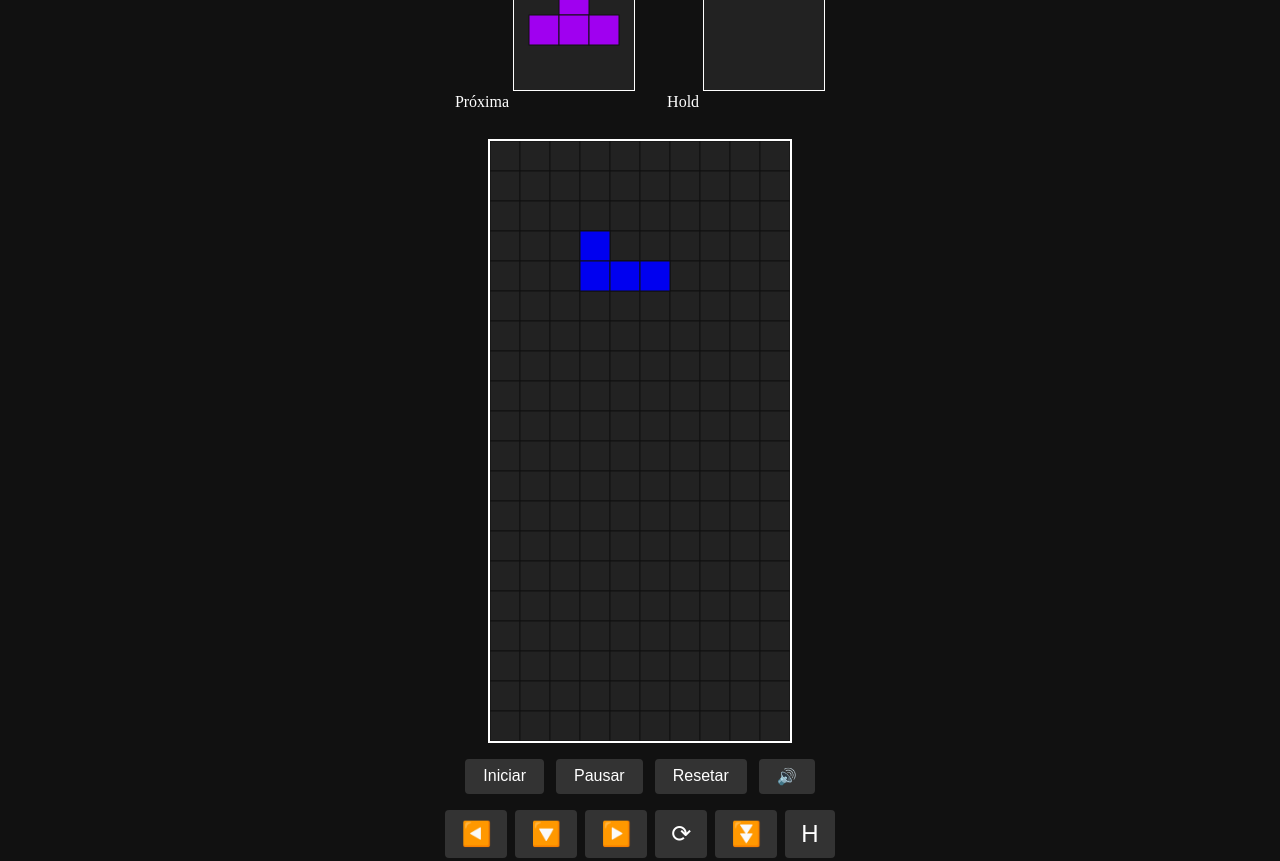
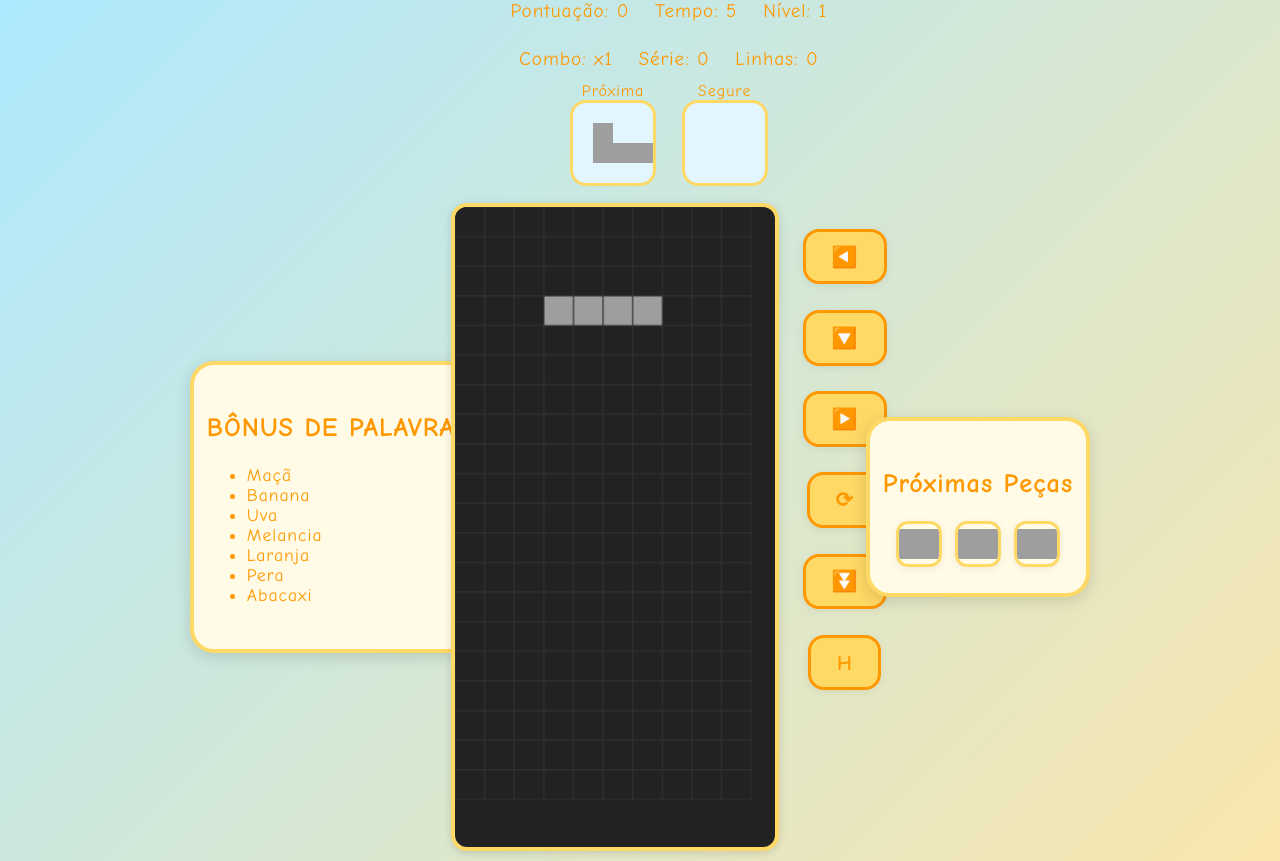
Before and after one commit to caas387/jogo-tetris, a plain HTML site: page src/index.html in a window 1280 px wide. Shown: the top 861 px of the page. Drawn offline with Linux system fonts and the light colour scheme; grey boxes are pictures that could not be loaded.

Commit message:
melhora de layout

```diff
--- a/src/index.html
+++ b/src/index.html
@@ -3,40 +3,64 @@
 <head>
     <meta charset="UTF-8">
     <meta name="viewport" content="width=device-width, initial-scale=1.0">
-    <title>Tetris</title>
+    <title>Tetris Frutas</title>
     <link rel="stylesheet" href="styles/style.css">
 </head>
 <body>
     <main>
-        <div class="hud">
-            <div id="score" aria-live="polite">Score: 0</div>
-            <div id="level" aria-live="polite">Level: 1</div>
-            <div id="lines" aria-live="polite">Linhas: 0</div>
+        <div class="container">
+            <aside class="bonus-panel">
+                <h2>BÔNUS DE PALAVRA</h2>
+                <ul id="bonus-list">
+                    <li>Maçã</li>
+                    <li>Banana</li>
+                    <li>Uva</li>
+                    <li>Melancia</li>
+                    <li>Laranja</li>
+                    <li>Pera</li>
+                    <li>Abacaxi</li>
+                </ul>
+            </aside>
+            <section class="game-area">
+                <div class="hud-top">
+                    <div id="score">Pontuação: 0</div>
+                    <div id="timer">Tempo: 0</div>
+                    <div id="level">Nível: 1</div>
+                    <div id="combo">Combo: x1</div>
+                    <div id="serie">Série: 0</div>
+                    <div id="lines">Linhas: 0</div>
                 </div>
-        <div class="side-panels">
+                <div class="panels">
                     <div>
                         <span>Próxima</span>
-                <canvas id="next" width="120" height="120" aria-label="Próxima peça"></canvas>
+                        <canvas id="next" width="80" height="80"></canvas>
                     </div>
                     <div>
-                <span>Hold</span>
-                <canvas id="hold" width="120" height="120" aria-label="Peça guardada"></canvas>
+                        <span>Segure</span>
+                        <canvas id="hold" width="80" height="80"></canvas>
                     </div>
                 </div>
-        <canvas id="tetris" width="300" height="600" aria-label="Área do jogo Tetris" tabindex="0"></canvas>
+                <div class="board-wrapper">
+                    <canvas id="tetris" width="320" height="640"></canvas>
+                    <div class="touch-controls">
+                        <button id="leftBtn">◀️</button>
+                        <button id="downBtn">🔽</button>
+                        <button id="rightBtn">▶️</button>
+                        <button id="rotateBtn">⟳</button>
+                        <button id="dropBtn">⏬</button>
+                        <button id="holdBtn">H</button>
+                    </div>
+                </div>
                 <div class="controls">
-            <button id="startBtn" aria-label="Iniciar">Iniciar</button>
-            <button id="pauseBtn" aria-label="Pausar">Pausar</button>
-            <button id="resetBtn" aria-label="Resetar">Resetar</button>
-            <button id="muteBtn" aria-label="Mutar">🔊</button>
+                    <button id="startBtn">Iniciar</button>
+                    <button id="pauseBtn">Pausar</button>
+                    <button id="resetBtn">Resetar</button>
                 </div>
-        <div class="touch-controls">
-            <button id="leftBtn" aria-label="Esquerda">◀️</button>
-            <button id="downBtn" aria-label="Baixo">🔽</button>
-            <button id="rightBtn" aria-label="Direita">▶️</button>
-            <button id="rotateBtn" aria-label="Girar">⟳</button>
-            <button id="dropBtn" aria-label="Drop">⏬</button>
-            <button id="holdBtn" aria-label="Hold">H</button>
+            </section>
+            <aside class="next-panel">
+                <h2>Próximas Peças</h2>
+                <div id="next-pieces"></div>
+            </aside>
         </div>
     </main>
     <script type="module" src="scripts/main.js"></script>
--- a/src/scripts/board.js
+++ b/src/scripts/board.js
@@ -13,12 +13,17 @@ export class Board {
         this.grid = this.createBoard();
     }
 
-    draw(ctx, squareSize) {
+    draw(ctx, squareSize, fruitImages) {
         for (let y = 0; y < this.height; y++) {
             for (let x = 0; x < this.width; x++) {
-                ctx.fillStyle = this.grid[y][x] || '#222';
-                ctx.fillRect(x * squareSize, y * squareSize, squareSize, squareSize);
-                ctx.strokeStyle = '#111';
+                const fruit = this.grid[y][x];
+                if (fruit && fruitImages[fruit]) {
+                    ctx.drawImage(fruitImages[fruit], x * squareSize, y * squareSize, squareSize, squareSize);
+                } else {
+                    ctx.fillStyle = '#222';
+                    ctx.fillRect(x * squareSize, y * squareSize, squareSize, squareSize);
+                }
+                ctx.strokeStyle = '#333';
                 ctx.strokeRect(x * squareSize, y * squareSize, squareSize, squareSize);
             }
         }
@@ -30,7 +35,7 @@ export class Board {
                 if (value) {
                     const x = tetromino.x + dx;
                     const y = tetromino.y + dy;
-                    if (y >= 0) this.grid[y][x] = tetromino.color;
+                    if (y >= 0) this.grid[y][x] = tetromino.fruit;
                 }
             });
         });
@@ -39,7 +44,11 @@ export class Board {
     sweep() {
         let lines = 0;
         this.grid = this.grid.filter(row => {
-            if (row.every(cell => cell)) {
+            const firstFruit = row[0];
+            if (
+                firstFruit &&
+                row.every(cell => cell === firstFruit)
+            ) {
                 lines++;
                 return false;
             }
--- a/src/scripts/main.js
+++ b/src/scripts/main.js
@@ -7,51 +7,50 @@ const ctx = canvas.getContext('2d');
 const scoreEl = document.getElementById('score');
 const levelEl = document.getElementById('level');
 const linesEl = document.getElementById('lines');
+const timerEl = document.getElementById('timer');
+const comboEl = document.getElementById('combo');
+const serieEl = document.getElementById('serie');
 const startBtn = document.getElementById('startBtn');
 const pauseBtn = document.getElementById('pauseBtn');
 const resetBtn = document.getElementById('resetBtn');
-const muteBtn = document.getElementById('muteBtn');
-
 const nextCanvas = document.getElementById('next');
 const nextCtx = nextCanvas.getContext('2d');
 const holdCanvas = document.getElementById('hold');
 const holdCtx = holdCanvas.getContext('2d');
+const bonusMsg = document.getElementById('bonus-message');
+const nextPiecesDiv = document.getElementById('next-pieces');
 
 const COLS = 10;
 const ROWS = 20;
 const SQ = 30;
 
-let board, tetromino, nextTetromino, score, level, lines, dropTimer, paused, gameOver;
+let board, tetromino, nextTetromino, nextQueue, score, level, lines, combo, serie, timer, dropTimer, paused, gameOver;
 let holdTetromino = null;
 let canHold = true;
-let muted = false;
 
-const sounds = {
-    move: new Audio('https://cdn.jsdelivr.net/gh/rafaelalmeidatk/tetris-sounds/move.mp3'),
-    rotate: new Audio('https://cdn.jsdelivr.net/gh/rafaelalmeidatk/tetris-sounds/rotate.mp3'),
-    drop: new Audio('https://cdn.jsdelivr.net/gh/rafaelalmeidatk/tetris-sounds/drop.mp3'),
-    line: new Audio('https://cdn.jsdelivr.net/gh/rafaelalmeidatk/tetris-sounds/line.mp3'),
-    gameover: new Audio('https://cdn.jsdelivr.net/gh/rafaelalmeidatk/tetris-sounds/gameover.mp3')
-};
-
-function playSound(name) {
-    if (!muted && sounds[name]) {
-        sounds[name].currentTime = 0;
-        sounds[name].play();
-    }
-}
+// Carregar imagens das frutas
+const fruitImages = {};
+TETROMINOS.forEach(t => {
+    const img = new Image();
+    img.src = t.img;
+    fruitImages[t.fruit] = img;
+});
 
 function resetGame() {
     board = new Board(COLS, ROWS);
     score = 0;
     level = 1;
     lines = 0;
+    combo = 1;
+    serie = 0;
+    timer = 0;
     paused = false;
     gameOver = false;
     holdTetromino = null;
     canHold = true;
+    nextQueue = [randomTetromino(), randomTetromino(), randomTetromino()];
     tetromino = randomTetromino();
-    nextTetromino = randomTetromino();
+    nextTetromino = nextQueue[0];
     updateHUD();
     updateScreen();
     loop();
@@ -62,7 +61,8 @@ function randomTetromino() {
     const t = TETROMINOS[idx];
     return {
         shape: t.shape.map(row => [...row]),
-        color: t.color,
+        fruit: t.fruit,
+        img: t.img,
         x: Math.floor(COLS / 2) - Math.ceil(t.shape[0].length / 2),
         y: -t.shape.length + 1
     };
@@ -72,9 +72,15 @@ function drawTetromino(t, context = ctx, offsetX = 0, offsetY = 0, size = SQ) {
     t.shape.forEach((row, dy) => {
         row.forEach((val, dx) => {
             if (val) {
-                context.fillStyle = t.color;
-                context.fillRect((t.x + dx + offsetX) * size, (t.y + dy + offsetY) * size, size, size);
-                context.strokeStyle = '#111';
+                const img = fruitImages[t.fruit];
+                context.drawImage(
+                    img,
+                    (t.x + dx + offsetX) * size,
+                    (t.y + dy + offsetY) * size,
+                    size,
+                    size
+                );
+                context.strokeStyle = '#333';
                 context.strokeRect((t.x + dx + offsetX) * size, (t.y + dy + offsetY) * size, size, size);
             }
         });
@@ -84,14 +90,10 @@ function drawTetromino(t, context = ctx, offsetX = 0, offsetY = 0, size = SQ) {
 function drawNextTetromino() {
     nextCtx.clearRect(0, 0, nextCanvas.width, nextCanvas.height);
     const t = nextTetromino;
-    const size = 30;
     t.shape.forEach((row, y) => {
         row.forEach((val, x) => {
             if (val) {
-                nextCtx.fillStyle = t.color;
-                nextCtx.fillRect(x * size + 15, y * size + 15, size, size);
-                nextCtx.strokeStyle = '#111';
-                nextCtx.strokeRect(x * size + 15, y * size + 15, size, size);
+                nextCtx.drawImage(fruitImages[t.fruit], x * 20 + 20, y * 20 + 20, 20, 20);
             }
         });
     });
@@ -101,31 +103,41 @@ function drawHoldTetromino() {
     holdCtx.clearRect(0, 0, holdCanvas.width, holdCanvas.height);
     if (!holdTetromino) return;
     const t = holdTetromino;
-    const size = 30;
     t.shape.forEach((row, y) => {
         row.forEach((val, x) => {
             if (val) {
-                holdCtx.fillStyle = t.color;
-                holdCtx.fillRect(x * size + 15, y * size + 15, size, size);
-                holdCtx.strokeStyle = '#111';
-                holdCtx.strokeRect(x * size + 15, y * size + 15, size, size);
+                holdCtx.drawImage(fruitImages[t.fruit], x * 20 + 20, y * 20 + 20, 20, 20);
             }
         });
     });
 }
 
+function drawNextPiecesPanel() {
+    nextPiecesDiv.innerHTML = '';
+    nextQueue.forEach(t => {
+        const img = document.createElement('img');
+        img.src = t.img;
+        img.className = 'next-piece-img';
+        nextPiecesDiv.appendChild(img);
+    });
+}
+
 function updateHUD() {
-    scoreEl.textContent = `Score: ${score}`;
-    levelEl.textContent = `Level: ${level}`;
+    scoreEl.textContent = `Pontuação: ${score}`;
+    levelEl.textContent = `Nível: ${level}`;
     linesEl.textContent = `Linhas: ${lines}`;
+    comboEl.textContent = `Combo: x${combo}`;
+    serieEl.textContent = `Série: ${serie}`;
+    timerEl.textContent = `Tempo: ${timer}`;
 }
 
 function updateScreen() {
     ctx.clearRect(0, 0, canvas.width, canvas.height);
-    board.draw(ctx, SQ);
+    board.draw(ctx, SQ, fruitImages);
     drawTetromino(tetromino);
     drawNextTetromino();
     drawHoldTetromino();
+    drawNextPiecesPanel();
 }
 
 function drop() {
@@ -133,24 +145,27 @@ function drop() {
         board.merge(tetromino);
         const cleared = board.sweep();
         if (cleared) {
-            score += [0, 40, 100, 300, 1200][cleared] * level;
+            score += 100 * cleared * level * combo;
             lines += cleared;
-            playSound('line');
+            serie += cleared;
+            combo = Math.min(combo + 1, 5);
+            showBonusMessage(tetromino.fruit, cleared);
             if (lines >= level * 10) {
                 level++;
             }
+        } else {
+            combo = 1;
+            serie = 0;
         }
-        tetromino = nextTetromino;
-        nextTetromino = randomTetromino();
+        tetromino = nextQueue.shift();
+        nextQueue.push(randomTetromino());
+        nextTetromino = nextQueue[0];
         canHold = true;
         if (checkCollision(board, tetromino)) {
             gameOver = true;
             clearTimeout(dropTimer);
-            playSound('gameover');
             alert('Game Over!');
         }
-    } else {
-        playSound('drop');
     }
     updateHUD();
     updateScreen();
@@ -160,7 +175,6 @@ function move(dx, dy) {
     if (!checkCollision(board, tetromino, dx, dy)) {
         tetromino.x += dx;
         tetromino.y += dy;
-        playSound('move');
         updateScreen();
         return true;
     }
@@ -171,30 +185,32 @@ function rotateTetromino() {
     const rotated = rotate(tetromino.shape);
     if (!checkCollision(board, tetromino, 0, 0, rotated)) {
         tetromino.shape = rotated;
-        playSound('rotate');
         updateScreen();
     }
 }
 
 function holdCurrentTetromino() {
     if (!canHold) return;
-    playSound('move');
     if (!holdTetromino) {
         holdTetromino = {
             shape: tetromino.shape.map(row => [...row]),
-            color: tetromino.color
+            fruit: tetromino.fruit,
+            img: tetromino.img
         };
-        tetromino = nextTetromino;
-        nextTetromino = randomTetromino();
+        tetromino = nextQueue.shift();
+        nextQueue.push(randomTetromino());
+        nextTetromino = nextQueue[0];
     } else {
         [holdTetromino, tetromino] = [
             {
                 shape: tetromino.shape.map(row => [...row]),
-                color: tetromino.color
+                fruit: tetromino.fruit,
+                img: tetromino.img
             },
             {
                 shape: holdTetromino.shape.map(row => [...row]),
-                color: holdTetromino.color,
+                fruit: holdTetromino.fruit,
+                img: holdTetromino.img,
                 x: Math.floor(COLS / 2) - Math.ceil(holdTetromino.shape[0].length / 2),
                 y: -holdTetromino.shape.length + 1
             }
@@ -206,10 +222,19 @@ function holdCurrentTetromino() {
     updateScreen();
 }
 
+function showBonusMessage(fruit, lines) {
+    bonusMsg.textContent = `+${lines * 100} BÔNUS DISPONÍVEL\n${fruit.toUpperCase()}`;
+    setTimeout(() => {
+        bonusMsg.textContent = '';
+    }, 1200);
+}
+
 function loop() {
     if (paused || gameOver) return;
     dropTimer = setTimeout(() => {
         drop();
+        timer++;
+        updateHUD();
         loop();
     }, Math.max(100, 1000 - (level - 1) * 100));
 }
@@ -238,10 +263,6 @@ pauseBtn.onclick = () => {
     if (!paused) loop();
 };
 resetBtn.onclick = () => resetGame();
-muteBtn.onclick = () => {
-    muted = !muted;
-    muteBtn.textContent = muted ? '🔇' : '🔊';
-};
 
 // Touch controls
 document.getElementById('leftBtn').onclick = () => move(-1, 0);
@@ -251,4 +272,22 @@ document.getElementById('rotateBtn').onclick = () => rotateTetromino();
 document.getElementById('dropBtn').onclick = () => { while (move(0, 1)) {} drop(); };
 document.getElementById('holdBtn').onclick = () => holdCurrentTetromino();
 
+// No main.js, ao iniciar:
+function resizeCanvas() {
+    const boardWrapper = document.querySelector('.board-wrapper');
+    const w = boardWrapper.offsetWidth;
+    const h = boardWrapper.offsetHeight;
+    // Mantém proporção 10x20
+    let canvasWidth = w;
+    let canvasHeight = w * 2;
+    if (canvasHeight > h) {
+        canvasHeight = h;
+        canvasWidth = h / 2;
+    }
+    canvas.width = canvasWidth;
+    canvas.height = canvasHeight;
+}
+window.addEventListener('resize', resizeCanvas);
+resizeCanvas();
+
 resetGame();
--- a/src/scripts/tetromino.js
+++ b/src/scripts/tetromino.js
@@ -34,7 +34,6 @@ class Tetromino {
 }
 
 export const TETROMINOS = [
-    // I
     {
         shape: [
             [0, 0, 0, 0],
@@ -42,65 +41,65 @@ export const TETROMINOS = [
             [0, 0, 0, 0],
             [0, 0, 0, 0]
         ],
-        color: '#00f0f0'
+        fruit: 'uva',
+        img: 'frutas/uva.png'
     },
-    // J
     {
         shape: [
             [1, 0, 0],
             [1, 1, 1],
             [0, 0, 0]
         ],
-        color: '#0000f0'
+        fruit: 'pera',
+        img: 'frutas/pera.png'
     },
-    // L
     {
         shape: [
             [0, 0, 1],
             [1, 1, 1],
             [0, 0, 0]
         ],
-        color: '#f0a000'
+        fruit: 'melancia',
+        img: 'frutas/melancia.png'
     },
-    // O
     {
         shape: [
             [1, 1],
             [1, 1]
         ],
-        color: '#f0f000'
+        fruit: 'maca',
+        img: 'frutas/maca.png'
     },
-    // S
     {
         shape: [
             [0, 1, 1],
             [1, 1, 0],
             [0, 0, 0]
         ],
-        color: '#00f000'
+        fruit: 'laranja',
+        img: 'frutas/laranja.png'
     },
-    // T
     {
         shape: [
             [0, 1, 0],
             [1, 1, 1],
             [0, 0, 0]
         ],
-        color: '#a000f0'
+        fruit: 'banana',
+        img: 'frutas/banana.png'
     },
-    // Z
     {
         shape: [
             [1, 1, 0],
             [0, 1, 1],
             [0, 0, 0]
         ],
-        color: '#f00000'
+        fruit: 'abacaxi',
+        img: 'frutas/abacaxi.png'
     }
 ];
 
 export function rotate(matrix) {
-    // Rotação 90 graus
     return matrix[0].map((_, i) => matrix.map(row => row[i])).reverse();
 }
 
--- a/src/styles/style.css
+++ b/src/styles/style.css
@@ -1,97 +1,211 @@
+/* Fundo cartoon */
 body {
+    min-height: 100vh;
     display: flex;
     justify-content: center;
     align-items: center;
-    height: 100vh;
-    background: #111;
     margin: 0;
+    background: linear-gradient(135deg, #aee9ff 0%, #ffe6a7 100%);
 }
 
-main {
+/* Container ocupa toda a tela */
+.container {
+    display: flex;
+    justify-content: center;
+    align-items: center;
+    gap: 32px;
+    max-width: 900px;
+    width: 100%;
+    margin: 0 auto;
+}
+
+/* Painéis laterais cartoon */
+.bonus-panel, .next-panel {
+    background: #fffbe6;
+    color: #ff9800;
+    border-radius: 24px;
+    padding: 2vw 1vw;
+    min-width: 160px;
+    max-width: 20vw;
+    box-shadow: 0 4px 16px #0002;
+    border: 4px solid #ffd966;
+    font-size: 1.1rem;
+}
+
+/* Área do jogo cartoon */
+.game-area {
+    flex: 1 1 0;
+    width: 100%;
+    height: 100%;
+    min-width: 0;
+    min-height: 0;
+    display: flex;
+    flex-direction: column;
+    align-items: center;
+    justify-content: stretch;
+    max-width: 600px;
+}
+
+/* HUD cartoon */
+.hud-top {
+    display: flex;
+    gap: 2vw;
+    justify-content: center;
+    margin-bottom: 1vw;
+    font-size: 1.2rem;
+    font-family: 'Fredoka One', 'Comic Sans MS', Arial, sans-serif;
+    color: #ff9800;
+    flex-wrap: wrap;
+}
+
+/* Painéis de próxima/hold */
+.panels {
+    display: flex;
+    gap: 2vw;
+    margin-bottom: 1vw;
+    justify-content: center;
+}
+.panels > div {
     display: flex;
     flex-direction: column;
     align-items: center;
 }
-
-canvas {
-    border: 2px solid #fff;
-    background: #222;
-    margin: 16px 0;
-    max-width: 90vw;
-    height: auto;
+.panels canvas {
+    background: #e3f6ff;
+    border: 3px solid #ffd966;
+    margin-bottom: 4px;
+    border-radius: 16px;
+    width: 10vw;
+    height: 10vw;
+    max-width: 80px;
+    max-height: 80px;
+    min-width: 48px;
+    min-height: 48px;
+}
+.panels span {
+    font-size: 1rem;
+    color: #ff9800;
+    font-family: 'Fredoka One', 'Comic Sans MS', Arial, sans-serif;
 }
 
-.hud {
+/* Tabuleiro responsivo */
+.board-wrapper {
     display: flex;
-    gap: 24px;
-    color: #fff;
-    font-size: 1.2rem;
+    flex-direction: row;
+    justify-content: center;
+    align-items: flex-start;
+    gap: 24px; /* Espaço entre canvas e controles */
+}
+canvas#tetris {
+    width: 320px !important;
+    height: 640px !important;
+    max-width: 320px;
+    max-height: 640px;
+    min-width: 320px;
+    min-height: 640px;
+    aspect-ratio: 10 / 20; /* Mantém proporção do Tetris */
+    background: #222;
+    border: 4px solid #ffd966;
+    border-radius: 16px;
+    box-shadow: 0 2px 8px #0002;
+    display: block;
+}
+
+/* Mensagem de bônus cartoon */
+#bonus-message {
+    position: absolute;
+    left: 50%;
+    top: 20%;
+    transform: translate(-50%, -50%);
+    font-size: 2rem;
+    color: #ff9800;
+    font-weight: bold;
+    text-shadow: 2px 2px 8px #fffbe6;
+    pointer-events: none;
+    font-family: 'Fredoka One', 'Comic Sans MS', Arial, sans-serif;
+}
+
+/* Botões grandes e cartoon */
+.controls, .touch-controls {
+    display: flex;
+    gap: 2vw;
+    margin-top: 2vw;
+    justify-content: center;
+    flex-wrap: wrap;
+}
+button {
+    background: #ffd966;
+    color: #ff9800;
+    border: 3px solid #ff9800;
+    padding: 1vw 2vw;
+    border-radius: 16px;
+    font-size: 1.3rem;
+    cursor: pointer;
+    font-family: 'Fredoka One', 'Comic Sans MS', Arial, sans-serif;
+    font-weight: bold;
+    box-shadow: 0 2px 8px #0001;
+    transition: background 0.2s, transform 0.1s;
+}
+button:focus, button:hover {
+    background: #fffbe6;
+    transform: scale(1.07);
+    outline: none;
+}
+
+/* Próximas peças cartoon */
+#next-pieces {
+    display: flex;
+    flex-wrap: wrap;
+    gap: 1vw;
+    margin-top: 1vw;
     justify-content: center;
 }
-
-.controls {
-    display: flex;
-    gap: 12px;
-    margin-bottom: 8px;
+.next-piece-img {
+    width: 40px;
+    height: 40px;
+    border-radius: 12px;
+    background: #fffbe6;
+    border: 3px solid #ffd966;
+    object-fit: contain;
+    box-shadow: 0 2px 8px #0001;
 }
 
-button {
-    background: #333;
-    color: #fff;
-    border: none;
-    padding: 8px 18px;
-    border-radius: 4px;
-    font-size: 1rem;
-    cursor: pointer;
-    transition: background 0.2s;
-}
-button:focus, button:hover {
-    background: #555;
+/* Aumenta contraste e acessibilidade */
+canvas, button, .panels canvas {
+    outline: none;
 }
 
-.tetromino {
-    border-radius: 3px;
+/* Fontes cartoon */
+body, .hud-top, .bonus-panel, .next-panel, .game-area, button {
+    font-family: 'Fredoka One', 'Comic Sans MS', Arial, sans-serif;
+    letter-spacing: 1px;
 }
 
-.score {
-    color: #fff;
-    font-size: 24px;
-    position: absolute;
-    top: 20px;
-    left: 20px;
+/* Responsivo para telas pequenas */
+@media (max-width: 900px) {
+    .container {
+        flex-direction: column;
+        align-items: center;
+        gap: 16px;
+        padding: 2vw 0;
+    }
+    .game-area {
+        padding: 2vw 1vw;
+    }
+    canvas#tetris {
+        width: 90vw;
+        height: 60vw;
+        max-width: 98vw;
+        max-height: 80vw;
+        min-width: 180px;
+        min-height: 320px;
+    }
+    .panels canvas {
+        width: 16vw;
+        height: 16vw;
+        max-width: 80px;
+        max-height: 80px;
+        min-width: 32px;
+        min-height: 32px;
+    }
 }
-
-.game-over {
-    color: #ff0000;
-    font-size: 48px;
-    position: absolute;
-    top: 50%;
-    left: 50%;
-    transform: translate(-50%, -50%);
-    display: none;
-}
-
-.side-panels {
-    display: flex;
-    gap: 32px;
-    margin-bottom: 12px;
-    color: #fff;
-    justify-content: center;
-}
-.side-panels canvas {
-    background: #222;
-    border: 1px solid #fff;
-    margin-top: 4px;
-}
-
-.touch-controls {
-    display: flex;
-    gap: 8px;
-    margin-top: 8px;
-    flex-wrap: wrap;
-    justify-content: center;
-}
-.touch-controls button {
-    font-size: 1.5rem;
-    padding: 10px 16px;
-}
```
Also changed, not shown: src/scripts/utils.js (+0 -10 lines), src/frutas/maca.png (added), src/frutas/melancia.png (added), 5 other files. Lines whose indentation alone changed are shown as unchanged.
